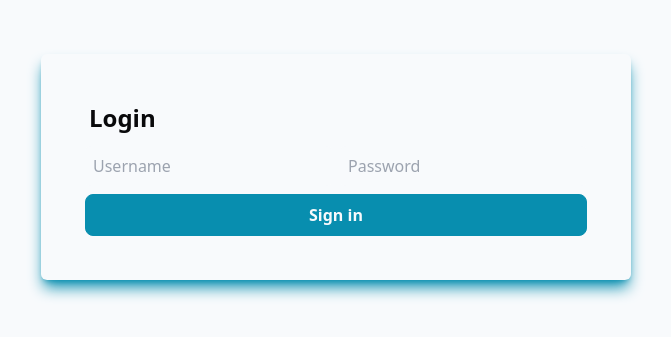
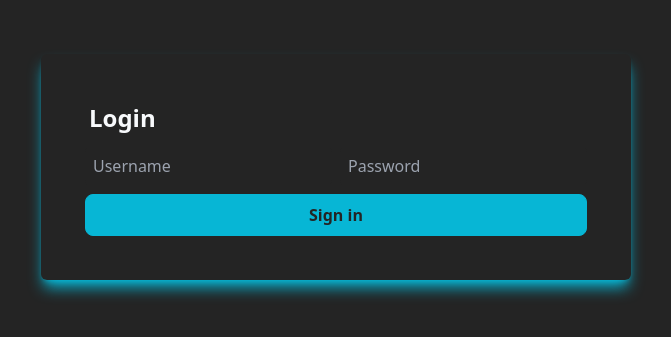
Before and after one commit to iamtapendu/Hisab-NikaX, a React (Vite) app in the folder frontend/: page /auth/login in a window 1280 px wide. Shown: the part 233-570 px from the top of the page, without its empty margins (304-975 px from the left). Built offline with nearby package versions, Linux system fonts and the light colour scheme.

Commit message:
Changed themes colors

```diff
--- a/frontend/index.html
+++ b/frontend/index.html
@@ -1,9 +1,10 @@
 <!doctype html>
-<html lang="en" class="">
+<html lang="en" class="dark">
 
 <head>
   <meta charset="UTF-8" />
   <meta name="viewport" content="width=device-width, initial-scale=1.0" />
+  <link rel="icon" type="image/x-icon" href="/favicon.ico" />
   <title>Hisab NikaX</title>
 
 <style>
--- a/frontend/src/global.css
+++ b/frontend/src/global.css
@@ -17,14 +17,14 @@
   --foreground: 240 10% 3.9%;
   --primary: 192 91% 36%;
   --primary-hv: 193 82% 31%;
-  --secondary: 185 96% 90%;
-  --secondary-hv: 186 94% 82%;
+  --secondary: 187 92% 69%;
+  --secondary-hv: 188 86% 53%;
   --tertiary: 192 91% 36%;
-  --tertiary-hv: 185 96% 90%;
+  --tertiary-hv: 186 94% 82%;
   --muted: 186 94% 82%;
   /* --accent: 185 95.9% 90.4%; */
   --danger: 0 84.2% 60.2%;
-  --danger-hv: 0 72% 51%;
+  --danger-hv: 0 72% 40%;
   --success: 142 76% 36%;
   --success-hv: 142 72% 29%;
 
@@ -35,16 +35,16 @@
 .dark {
   --background: 255 0% 14%;
   --foreground: 210 40% 98%;
-  --primary: 255 92% 76%;
-  --primary-hv: 252 95% 85%;
-  --secondary: 263 69% 42%;
-  --secondary-hv: 263 70% 50%;
-  --tertiary: 255 92% 76%;
-  --tertiary-hv: 261 73% 23%;
+  --primary: 189 94% 43%;
+  --primary-hv: 192 91% 36%;
+  --secondary: 193 82% 31%;
+  --secondary-hv: 192 91% 36%;
+  --tertiary: 189 94% 43%;
+  --tertiary-hv: 196 64% 24%;
   --muted: 186 94% 82%;
   /* --accent: 185 95.9% 90.4%; */
   --danger: 0 84.2% 60.2%;
-  --danger-hv: 0 72% 51%;
+  --danger-hv: 0 72% 40%;
   --success: 142 76% 36%;
   --success-hv: 142 72% 29%;
 }
@@ -52,16 +52,16 @@
 .warm {
   --background: 33 100% 96%;
   --foreground: 0 10% 3.9%;
-  --primary: 21 90% 48%;
-  --primary-hv: 17 88% 40%;
-  --secondary: 32 98% 83%;
-  --secondary-hv: 31 97% 72%;
-  --tertiary: 21 90% 48%;
-  --tertiary-hv: 34 100% 92%;
+  --primary: 17 88% 40%;
+  --primary-hv: 15 79% 34%;
+  --secondary: 31 97% 72%;
+  --secondary-hv: 27 96% 61%;
+  --tertiary: 17 88% 40%;
+  --tertiary-hv: 32 98% 83%;
   --muted: 21 90% 48%;
   /* --accent: 185 95.9% 90.4%; */
   --danger: 0 84.2% 60.2%;
-  --danger-hv: 0 72% 51%;
+  --danger-hv: 0 72% 40%;
   --success: 142 76% 36%;
   --success-hv: 142 72% 29%;
 }
```
